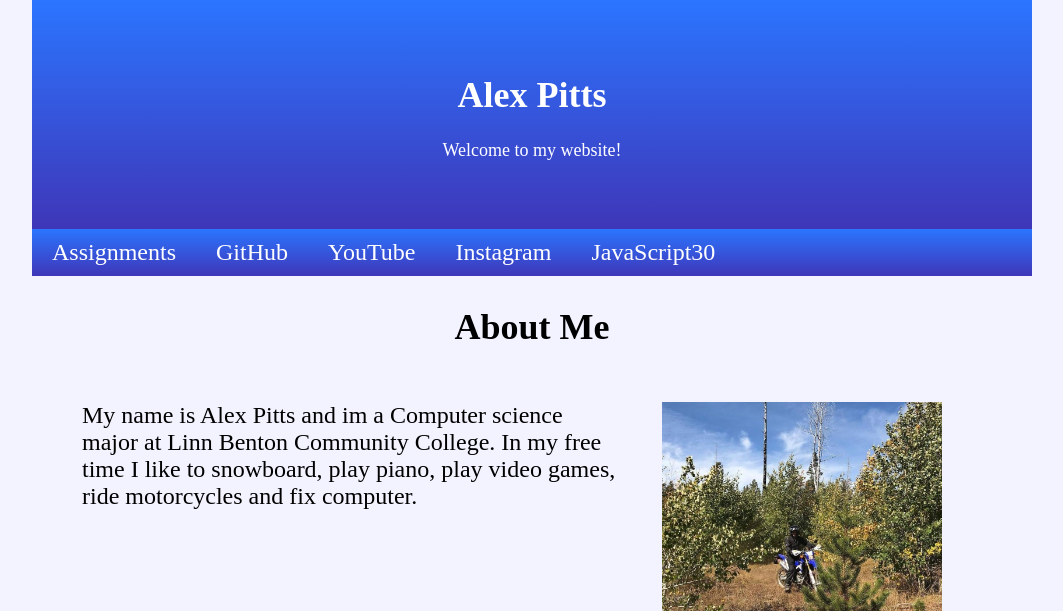
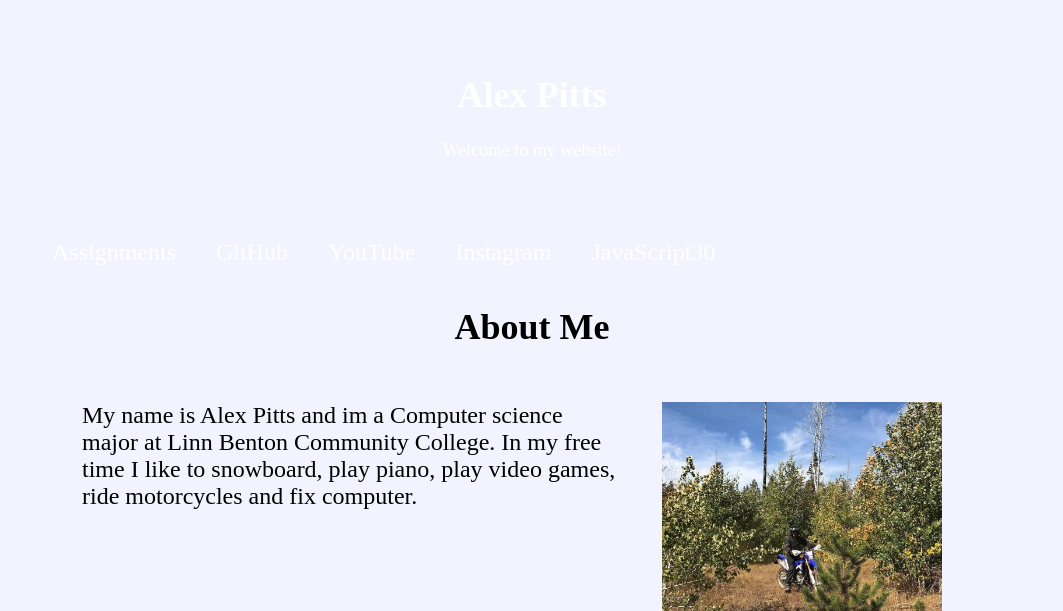
Before and after one commit to alexgpitts/AlexPitts.github.io, a PHP site: page /index.html in a window 1280 px wide. Shown: the top 611 px of the page, without its empty margins (108-1171 px from the left). Run offline with PHP 8.4, Linux system fonts and the light colour scheme.

Commit message:
changed background

```diff
--- a/CSS/main.css
+++ b/CSS/main.css
@@ -8,14 +8,14 @@ body{
 .head{
     padding: 50px;
     text-align: center;
-    background-image: linear-gradient(rgb(43, 117, 255), rgb(63, 54, 184));
+    background-image: "milkyway.jpeg";
     color: white;
     font-size: large;
 }
 
 .links{
     display: flex;
-    background-image: linear-gradient(rgb(43, 117, 255), rgb(63, 54, 184));
+    background-image: "milkyway.jpeg";
 }
 
 .links a{
```
Also changed, not shown: CSS/milkyway.jpeg (added).
